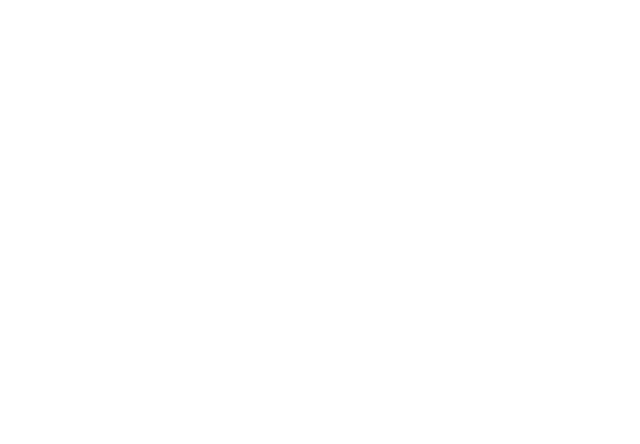
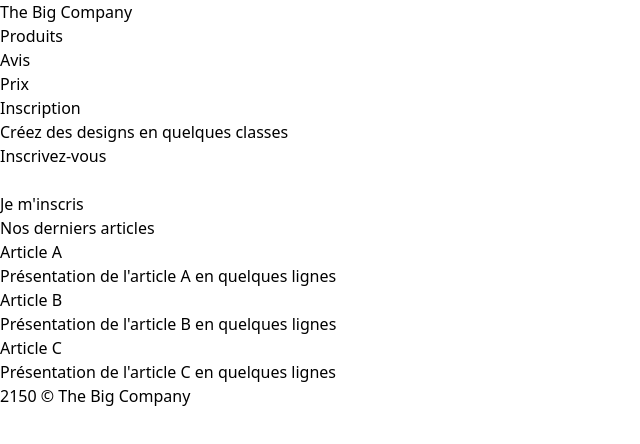
Before and after one commit to DamienM-dev/BigCompany, a website: page public/index.html in a window 1280 px wide. Shown: the whole page, without its empty margins (0-640 px from the left). Drawn offline with Linux system fonts and the light colour scheme.

Commit message:
Structure de base de la page HTML

```diff
--- a/public/index.html
+++ b/public/index.html
@@ -8,6 +8,56 @@
     <title>The Big Company</title>
 </head>
 <body>
+    <div>
+        <header>
+            <nav>
+                <h1>The Big Company</h1>
+                <ul>
+                    <li>Produits</li>
+                    <li>Avis</li>
+                    <li>Prix</li>
+                </ul>
+                <a>Inscription</a>
+            </nav>
+            <div>
+                <h2>Créez des <span>designs</span> en quelques classes</h2>
+            </div>
+        </header>
+
+        <main>
+            <form action="" method="get" class="">
+                <div class="">
+                  <p >Inscrivez-vous </p>
+                  <input type="email" name="email" id="email">
+                  <input type="password" name="password" id="password">
+                </div>
+                <div class="">
+                  <input type="submit" value="Je m'inscris">
+                </div>
+              </form>
+
+            <article>
+                <h3>Nos derniers articles</h3>
+
+                <section>
+                    <h4>Article A</h4>
+                    <p>Présentation de l'article A en quelques lignes</p>
+                </section>
+                <section>
+                    <h4>Article B</h4>
+                    <p>Présentation de l'article B en quelques lignes</p>
+                </section>
+                <section>
+                    <h4>Article C</h4>
+                    <p>Présentation de l'article C en quelques lignes</p>
+                </section>
+            </article>
+        </main>
+
+        <footer>
+            <p>2150 © The Big Company</p>
+        </footer>
+    </div>
 
 
 </body>
```
Also changed, not shown: README.md (added).
